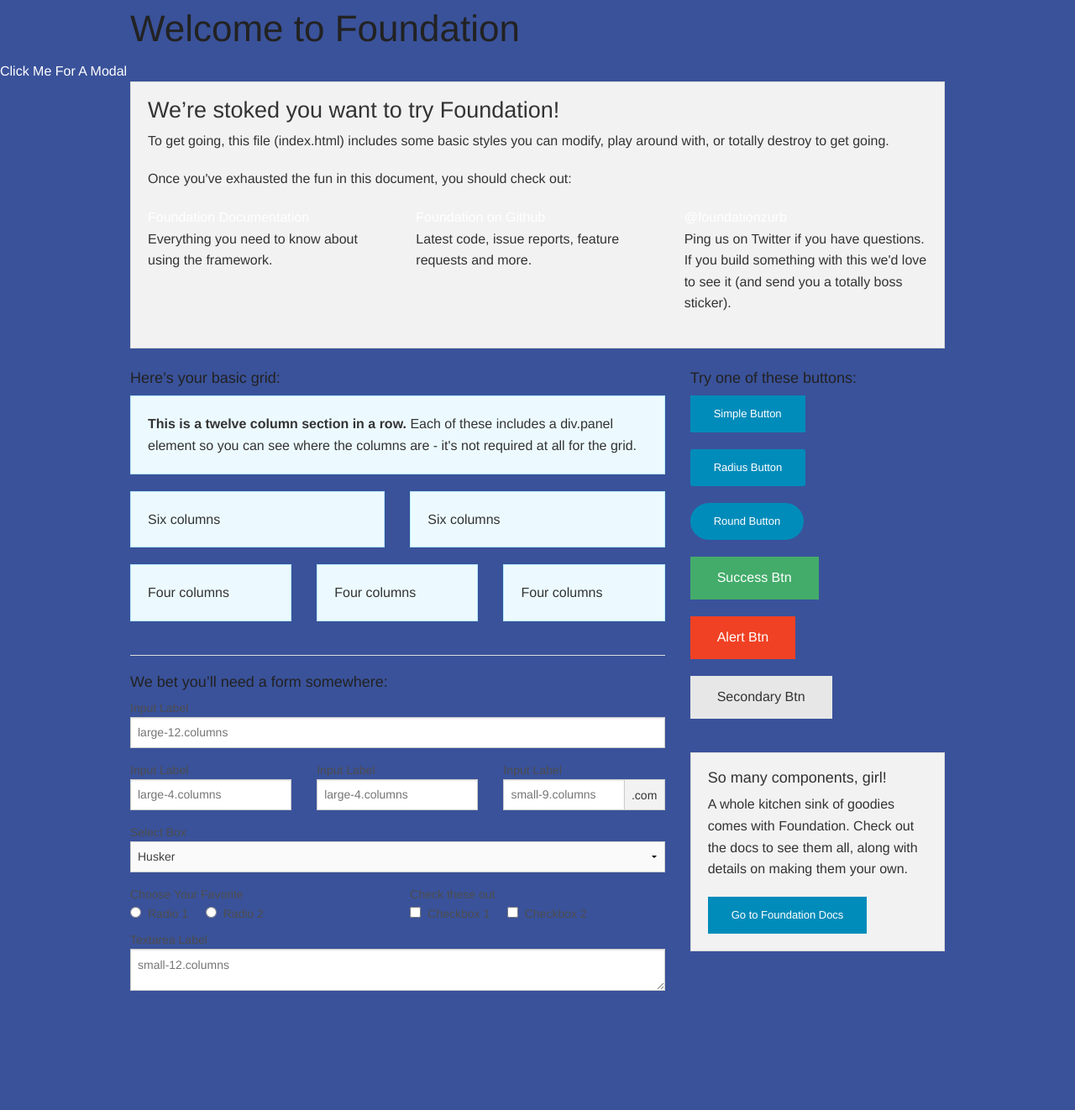
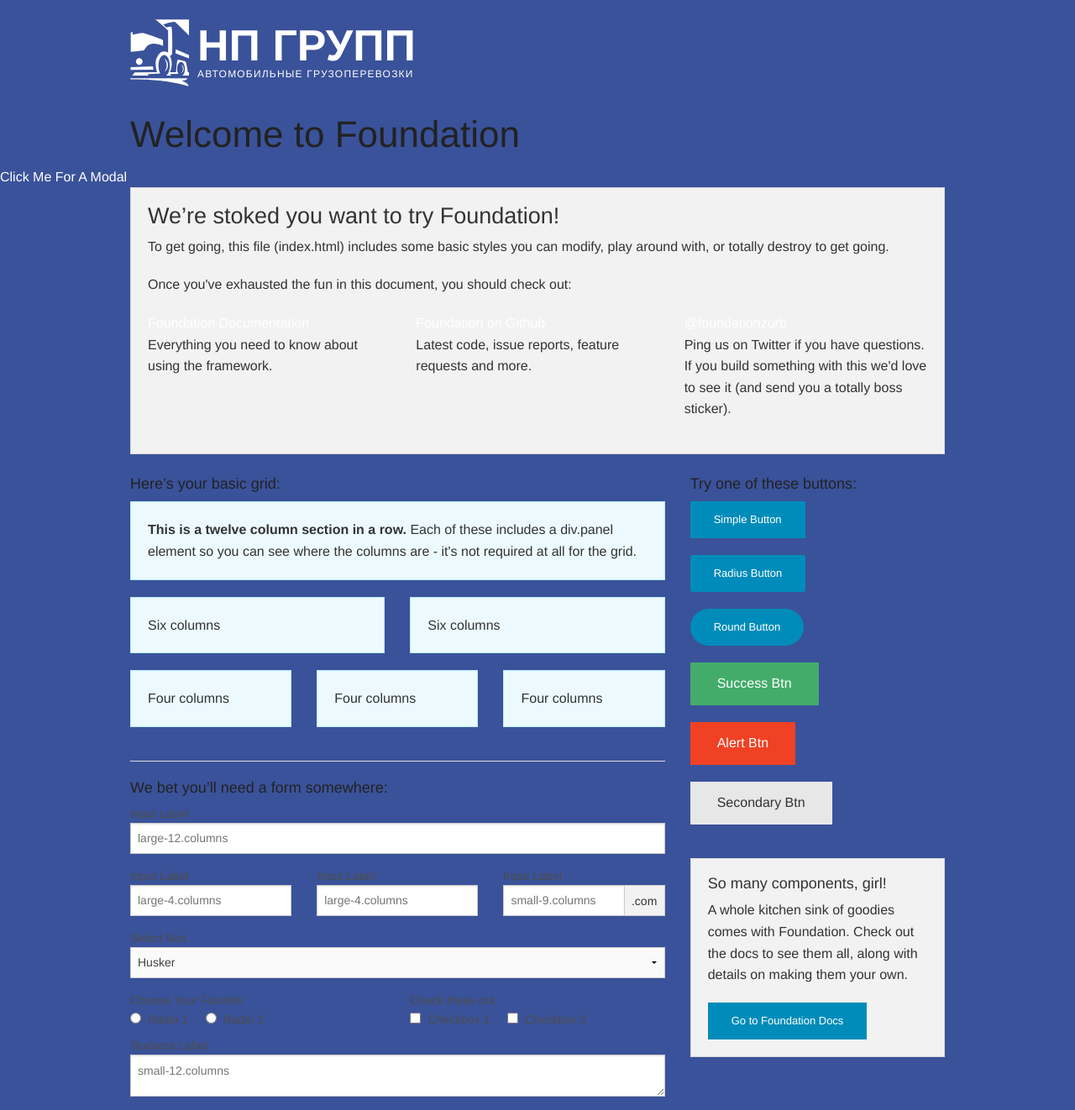
Before and after one commit to sarhov/np_groups, a Jekyll site: the page built from index.html, in a window 1280 px wide. Shown: the whole page at 84% size. Built offline with Jekyll 4.4.1, drawn with Linux system fonts in a browser that asks for light colours; before the commit the page ends 1196 px from its top, so only the background shows below that.

Commit message:
added logo, convert logo to svg and added it via xlink:href

```diff
--- a/_config.yml
+++ b/_config.yml
@@ -1,7 +1,7 @@
 # Site settings
 title: НП групп
 email: sarhov@sarhov.com
-description: > # Автомобильные грузоперевозки
+description:  Автомобильные грузоперевозки
 baseurl: "/np_groups/"
 url: "./" # the base hostname & protocol for your site
 
--- a/_layouts/layout.html
+++ b/_layouts/layout.html
@@ -9,6 +9,26 @@
   <script src="{{site.baseurl}}js/vendor/modernizr.js"></script>
 </head>
 <body>
+  {% include icons.svg %}
+
+
+
+  <div class="wrap header-wrap">
+    <div class="row">
+    <div class="columns large-5">
+      <a href="{{site.baseurl}}" class="logo-link logo-link_header clearfix">
+        <svg class="icon icon-logo"><use xlink:href="#icon-logo"></use></svg>
+        <h1 class="site-title site-title_header">{{site.title}}</h1>
+        <h2 class="site-subtitle site-subtitle_header">{{site.description}}</h2>
+      </a>
+    </div>
+    <!-- /.columns columns-4 -->
+    </div>
+    <!-- /.row -->
+  </div>
+  <!-- /.wrap-header-wrap -->
+
+
   <div class="row">
     <div class="large-12 columns">
       <h1>Welcome to Foundation</h1>
--- a/css/style.css
+++ b/css/style.css
@@ -0,0 +1,90 @@
+/* line 1, ../sass/style.scss */
+.icon {
+  display: inline-block;
+  color: #444444;
+  fill: currentColor;
+}
+
+/* line 6, ../sass/style.scss */
+.icon-logo {
+  width: 70px;
+  height: 80px;
+  color: currentColor;
+  float: left;
+  margin-right: 10px;
+}
+
+/* line 13, ../sass/style.scss */
+#icon-logo .path1 {
+  fill: currentcolor;
+}
+
+/* line 16, ../sass/style.scss */
+#icon-logo .path2 {
+  fill: currentcolor;
+}
+
+/* line 19, ../sass/style.scss */
+#icon-logo .path3 {
+  fill: currentcolor;
+}
+
+/* line 22, ../sass/style.scss */
+#icon-logo .path4 {
+  fill: currentcolor;
+}
+
+/* line 25, ../sass/style.scss */
+#icon-logo .path5 {
+  fill: currentcolor;
+}
+
+/* line 28, ../sass/style.scss */
+#icon-logo .path6 {
+  fill: currentcolor;
+}
+
+/* line 31, ../sass/style.scss */
+#icon-logo .path7 {
+  fill: currentcolor;
+}
+
+/* line 34, ../sass/style.scss */
+#icon-logo .path8 {
+  fill: currentcolor;
+}
+
+/* line 38, ../sass/style.scss */
+.header-wrap {
+  padding: 23px 0;
+}
+
+/* line 43, ../sass/style.scss */
+.logo-link_header {
+  color: #fff;
+}
+/* line 45, ../sass/style.scss */
+.logo-link_header:hover {
+  margin-top: 5px;
+  color: #cdf;
+}
+
+/* line 53, ../sass/style.scss */
+.site-title {
+  color: inherit;
+  text-transform: uppercase;
+  margin: 0;
+  font-weight: bold;
+  font-size: 52px;
+  line-height: 1;
+  padding-top: 5px;
+}
+
+/* line 63, ../sass/style.scss */
+.site-subtitle {
+  color: inherit;
+  margin: 0;
+  font-size: 12px;
+  text-transform: uppercase;
+  letter-spacing: 1.2px;
+}
```
Also changed, not shown: sass/style.scss (+69 -0 lines), _includes/icons.svg (added). Lines whose indentation alone changed are shown as unchanged.
